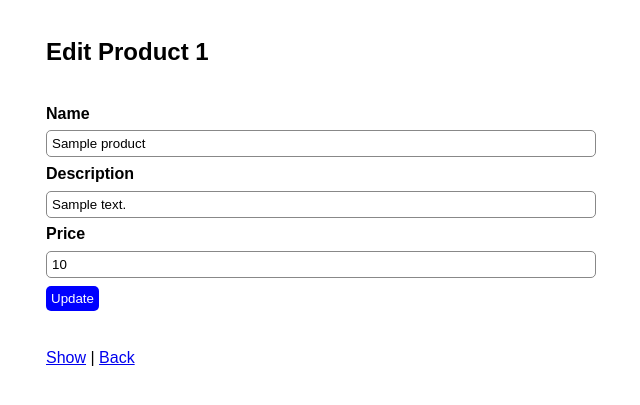
After one commit to jbenammi/MVC-SemiRESTfulRoutes, a CodeIgniter app: page /Products/edit/1 in a window 1280 px wide. The commit adds this page. Shown: the top 405 px of the page, without its empty margins (210-850 px from the left). Run offline with CodeIgniter, Linux system fonts and the light colour scheme; tables that the repository leaves empty or names only in its code hold one stand-in row (values such as "Sample post").

Commit message:
this commit edits the redirects, the database entries with bindings and adds in css for all view pages.

```diff
--- a/application/config/database.php
+++ b/application/config/database.php
@@ -51,7 +51,7 @@ $active_record = TRUE;
 $db['default']['hostname'] = 'localhost';
 $db['default']['username'] = 'root';
 $db['default']['password'] = '';
-$db['default']['database'] = 'codingdojo';
+$db['default']['database'] = 'products';
 $db['default']['dbdriver'] = 'mysql';
 $db['default']['dbprefix'] = '';
 $db['default']['pconnect'] = TRUE;
--- a/application/config/routes.php
+++ b/application/config/routes.php
@@ -39,7 +39,10 @@
 */
 
 $route['default_controller'] = "Products";
+$route['Products'] = "Products/index";
 $route['Products/show/(:num)'] = "Products/show/$1";
+$route['Products/edit/(:num)'] = "Products/edit/$1";
+$route['Products/destroy/(:num)'] = "Products/destroy/$1";
 $route['404_override'] = '';
 
 
--- a/application/controllers/Products.php
+++ b/application/controllers/Products.php
@@ -1,17 +1,77 @@
 <?php
 
-/**
-*
-*/
+
 class Products extends CI_Controller {
 
 	public function index(){
 
 		$this->load->model("Product");
 		$get_products = $this->Product->get_all_products();
-		$this->load->view('Products', ['product_list' => $get_products]);
+		$this->load->view('Products_page', ['product_list' => $get_products]);
 	}
 
+	public function new_product(){
+		$this->load->view('Product_new');
+	}
+
+	public function create(){
+		$errors = [];
+		if(empty($this->input->post('price'))) {
+			$errors['noprice'] = 'Price cannot be blank.';
+		}
+		elseif(!is_numeric($this->input->post('price'))) {
+			$errors['numeric'] = "Price must be entered with numbers only.";
+		}
+		if(count($errors) > 0) {
+			$this->load->view('Product_new', ['errors' => $errors]);
+		}
+		else {
+		$product_info['name'] = $this->input->post('name');
+		$product_info['description'] = $this->input->post('description');
+		$product_info['price'] = $this->input->post('price');
+		$this->load->model("Product");
+		$product_add = $this->Product->add_product($product_info);
+		redirect($uri = base_url());
+		}
+	}
+
+	public function show($id){
+		$this->load->model('Product');
+		$product_info = $this->Product->get_product($id);
+		$this->load->view('Product_view', ['product_info' => $product_info]);
+	}
+	public function edit($id) {
+
+		$this->load->model('Product');
+		$product_info = $this->Product->get_product($id);
+		$this->load->view('Product_edit', ['product_info' => $product_info]);
+	}
+	public function update() {
+		$errors = [];
+		$product_info['name'] = $this->input->post('name');
+		$product_info['description'] = $this->input->post('description');
+		$product_info['price'] = $this->input->post('price');
+		$product_info['id'] = $this->input->post('id');
+		if(empty($this->input->post('price'))) {
+			$errors['noprice'] = 'Price cannot be blank.';
+		}
+		elseif(!is_numeric($this->input->post('price'))) {
+			$errors['numeric'] = "Price must be entered with numbers only.";
+		}
+		if(count($errors) > 0) {
+			$this->load->view('Product_edit', ['errors' => $errors, 'product_info' => $product_info]);
+		}
+		else {
+		$this->load->model("Product");
+		$product_update = $this->Product->update_product($product_info);
+		redirect($uri = base_url());
+		}
+	}
+	public function destroy($id) {
+		$this->load->model('Product');
+		$this->Product->delete_product($id);
+		redirect($uri = base_url());
+	}
 }
 
- ?>
+?>
--- a/application/models/Product.php
+++ b/application/models/Product.php
@@ -3,9 +3,28 @@
 
 class Product extends CI_Model {
 
+	// This function retrieves all columns from the database needed to be displayed on the products page or for processing other requests
 	public function get_all_products(){
-		$query = "SELECT * FROM products"
+		$query = "SELECT products.name, products.description, products.price, products.id FROM products";
 		return $this->db->query($query)->result_array();
+	}
+	public function add_product($product_info){
+		$query = "INSERT INTO products(name, description, price, created_on, updated_on) VALUES(?, ?, ?, now(), now());";
+		$info = [$product_info['name'], $product_info['description'], $product_info['price']];
+		$this->db->query($query, $info);
+	}
+	public function get_product($id) {
+		$query = "SELECT products.name, products.description, products.price, products.id FROM products WHERE id = '".$id."'";
+		return $this->db->query($query)->row_array();
+	}
+	public function update_product($product_info){
+		$query = "UPDATE products SET name=?, description=?, price=?, updated_on=now() WHERE id = ?;";
+		$info = [$product_info['name'], $product_info['description'], $product_info['price'], $product_info['id']];
+		$this->db->query($query, $info);
+	}
+	public function delete_product($id){
+		$query = "DELETE FROM products WHERE id = '".$id."';";
+		$this->db->query($query);
 	}
 
 }
--- /dev/null
+++ b/application/views/Product_edit.php
@@ -0,0 +1,30 @@
+<!DOCTYPE html>
+<html lang="en">
+<head>
+	<meta charset="UTF-8">
+	<meta name="author" content="Jonathan Ben-Ammi">
+	<title></title>
+	<meta name="description" content="">
+	<link rel="stylesheet" type="text/css" href="/assets/css/style.css">
+</head>
+<body>
+ 	<h2>Edit Product <?= $product_info['id']; ?></h2>
+ 	<form action="/Products/update" method="post">
+ 		<label for="product_name">Name</label>
+ 		<input type="text" id="product_name" placeholder="Product Name" value="<?= $product_info['name']; ?>" name="name" />
+ 		<label for="product_name">Description</label>
+ 		<input type="text" id="product_desc" placeholder="Product Description" value="<?= $product_info['description']; ?>" name="description" />
+ 		<?php if(isset($errors['noprice'])) { ?>
+ 					<p class="warning"><?= $errors['noprice']; ?></p>
+		<?php 	}
+		 	if(isset($errors['numeric'])){ ?>
+		 		<p class="warning"><?= $errors['numeric']; ?></p>
+		 <?php	}	?>
+ 		<label for="product_name">Price</label>
+ 		<input type="text" id="product_price" placeholder="Example: 10.50" value="<?= $product_info['price']; ?>" name="price" />
+ 		<input type="hidden" value="<?= $product_info['id']; ?>" name="id" />
+ 		<input class="button" type="submit" value="Update" />
+ 	</form>
+ 	<p class="blink"><a href="/Products/show/<?= $product_info['id']; ?>">Show</a> | <a href="<?= base_url(); ?>">Back</a></p>
+</body>
+</html>
--- a/assets/css/style.css
+++ b/assets/css/style.css
@@ -1,23 +1,51 @@
 * {
 	margin: 0%;
 	padding: 0px;
+	font-family: arial, sans-serif;
 }
-#title {
-	width: 50%;
+h2, a.blink, form, p.blink {
+	display: block;
+	width: 60%;
 	margin: 3% auto;
-	font-size: 1.5rem;
-	color: blue;
-	font-weight: bold;
-	text-align: center;
+}
+table {
+	width: 60%;
+	display: block;
+	margin: 3% auto;
+	border-collapse: collapse;
+}
+tr {
+	width: 100%;
+}
+th, td {
+	padding: 5px;
 	border: 1px solid black;
 }
-#date {
-	width: 50%;
-	margin: 3% auto;
-	font-size: 2rem;
-	color: blue;
+label {
+	display: block;
+	vertical-align: bottom;
 	font-weight: bold;
-	text-align: center;
-	border: 1px solid black;
-	padding: 20px;
 }
+input {
+	width: 70%;
+	margin: 1% 0%;
+	padding: 5px;
+	border-radius: 5px;
+	border: 1px solid #888888;
+	display: block;
+}
+button, .button {
+	background: blue;
+	border-radius: 5px;
+	padding: 5px;
+	color: white;
+	border: none;
+	width: initial;
+}
+.label {
+	font-weight: bold;
+}
+
+#product_view td {
+	border: none;
+}
```
Also changed, not shown: application/views/Product_new.php (added, +33 -0 lines), application/views/Product_view.php (added, +29 -0 lines), application/views/Products_page.php (added, +42 -0 lines), application/views/add_course_page.php (deleted, +0 -16 lines), application/views/view_time.php (deleted, +0 -24 lines).
